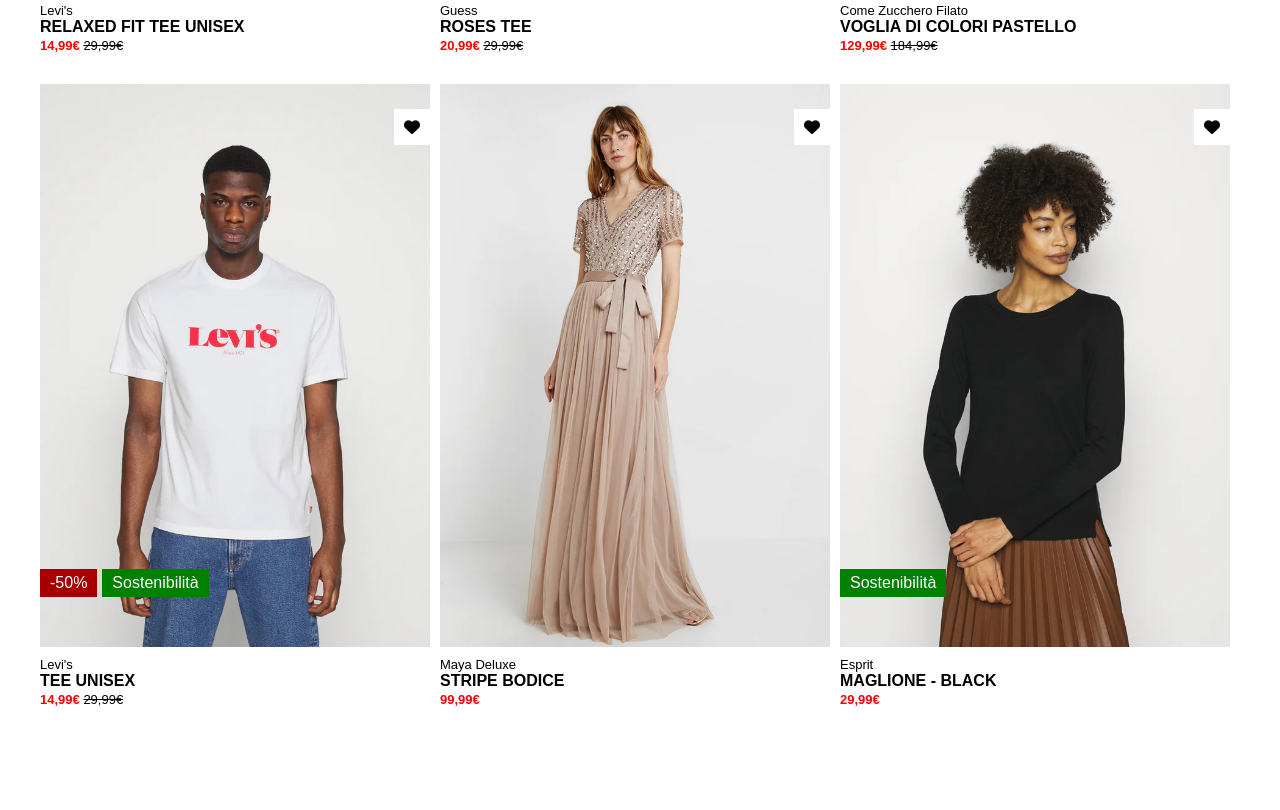
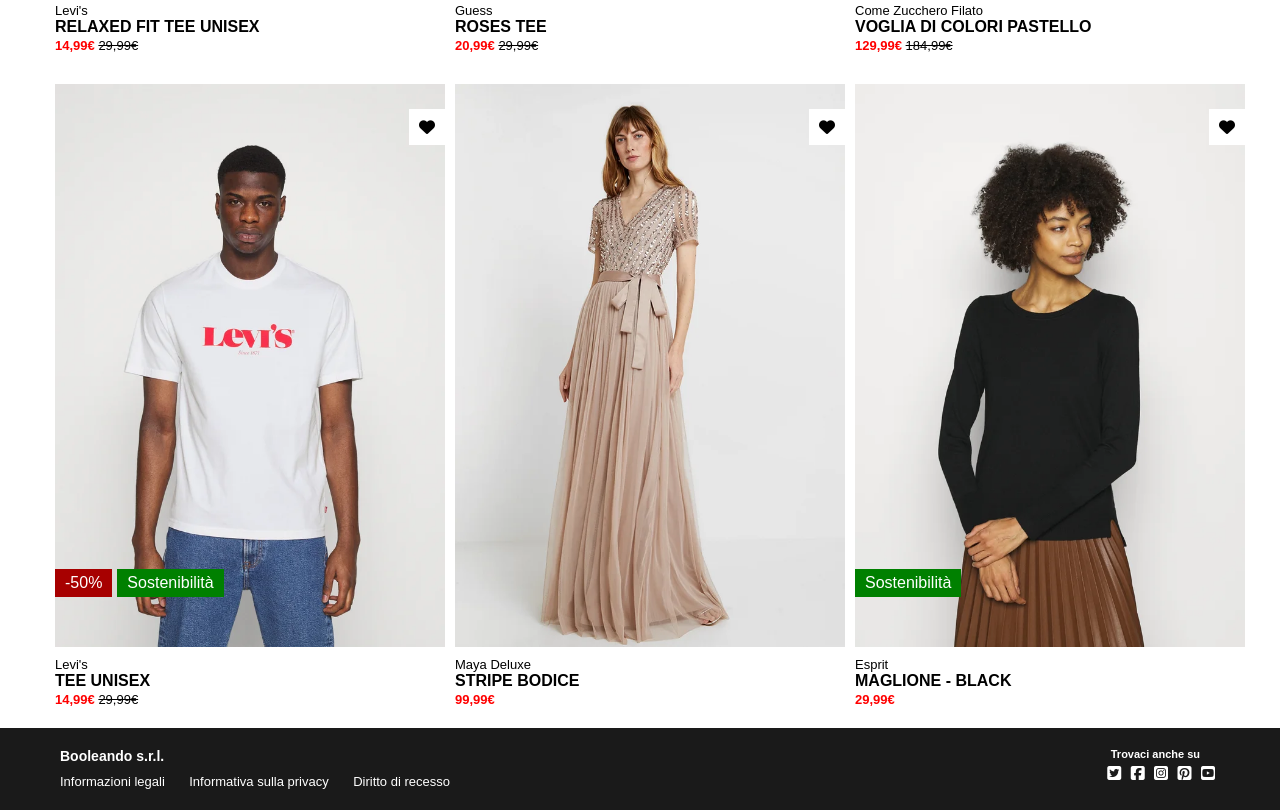
Before and after one commit to LtMilligan/html-css-boolando, a plain HTML site: page index.html in a window 1280 px wide. Shown: the part 700-1510 px from the top of the page. Before the commit the page ends 1428 px from the top, so only its background shows below. Drawn offline with Linux system fonts and the light colour scheme.

Commit message:
[UPD] Adding footer section with info and social icon

```diff
--- a/css/style.css
+++ b/css/style.css
@@ -5,7 +5,7 @@
 }
 
 main {
-    margin: 100px 20px 20px 20px;
+    margin: 100px 20px 20px 50px;
 }
 
 body {
@@ -55,6 +55,10 @@ body {
 
 .bg-orange {
     background-color: #FF6900;
+}
+
+.bg-grey {
+    background-color: #1A1A1A;
 }
 
 .fixed {
@@ -168,3 +172,48 @@ div .nav-icons i {
 .brand {
     font-size: 13px;
 }
+
+.col-80 {
+    width: 80%;
+}
+
+.col-20 {
+    width: 20%;
+}
+
+#info-footer ul li{
+    list-style-type: none;
+    display: inline-block;
+    margin-right: 20px;
+    margin-top: 10px;
+    font-size: 13px;
+}
+
+#info-footer ul li a {
+    text-decoration: none;
+    color: white;
+}
+
+.text-logo {
+    font-weight: bolder;
+    font-size: 14px;
+}
+
+.c-white {
+    color: white;
+}
+
+.col-f-r {
+    text-align: right;
+}
+
+#icon-footer i {
+    margin-top: 5px;
+    margin-right: 5px;
+}
+
+#icon-footer p {
+    font-size: 11px;
+    font-weight: bold;
+    margin-right: 20px;
+}
--- a/index.html
+++ b/index.html
@@ -138,8 +138,31 @@
             </div>
         </div>
     </main>
-    <footer>
-
+    <footer class="bg-grey c-white">
+        <div class="container footer">
+            <div class="row">
+                <div class="col-80">
+                    <div id="info-footer" class="p-20">
+                        <p class="text-logo">Booleando s.r.l.</p>
+                        <ul>
+                            <li><a href="">Informazioni legali</a></li>
+                            <li><a href="">Informativa sulla privacy</a></li>
+                            <li><a href="">Diritto di recesso</a></li>
+                        </ul>
+                    </div>
+                </div>
+                <div class="col-20 col-f-r">
+                    <div id="icon-footer" class="p-20">
+                        <p>Trovaci anche su</p>
+                        <i class="fa-brands fa-square-twitter"></i>
+                        <i class="fa-brands fa-square-facebook"></i>
+                        <i class="fa-brands fa-square-instagram"></i>
+                        <i class="fa-brands fa-square-pinterest"></i>
+                        <i class="fa-brands fa-square-youtube"></i>
+                    </div>
+                </div>
+            </div>
+        </div>
     </footer>
 </body>
 </html>
```
